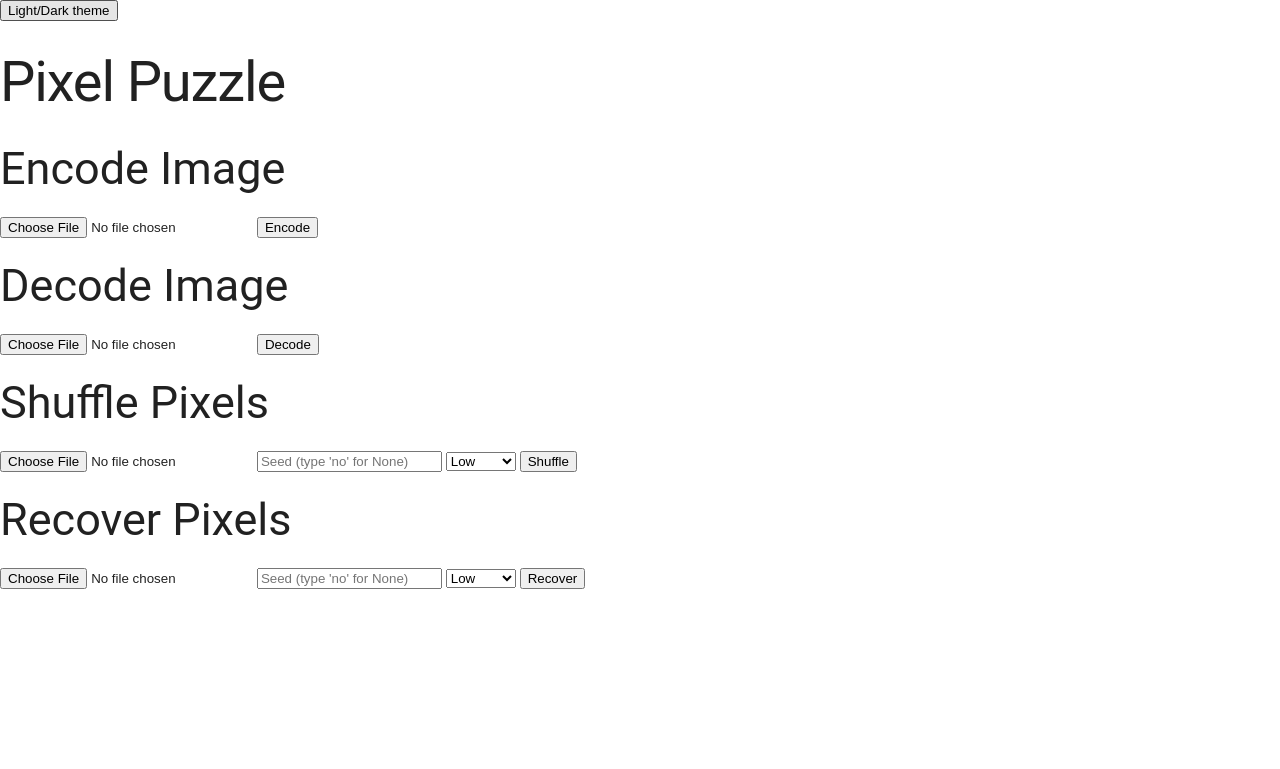
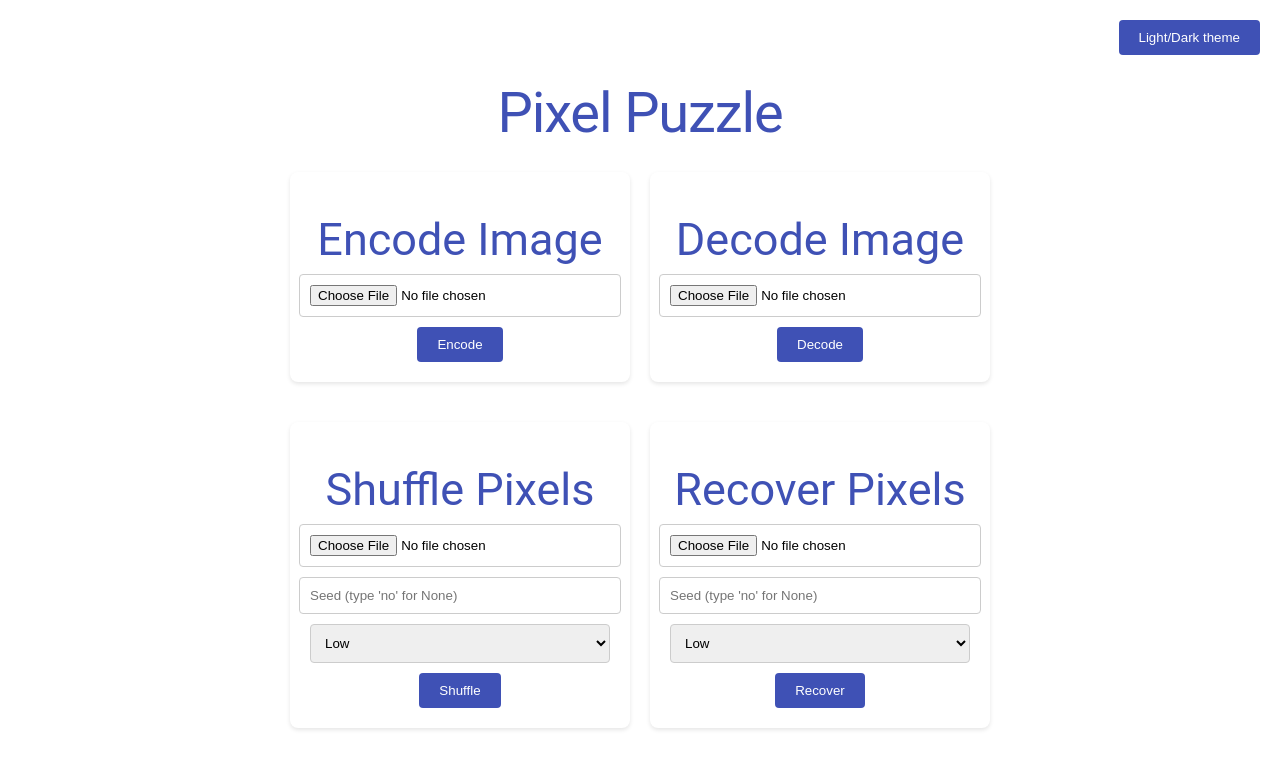
Before and after one commit to ZhanZiyuan/PixelPuzzle-web, a Flask app: page / in a window 1280 px wide. Shown: the top 769 px of the page. Run offline with Flask 3, Linux system fonts and the light colour scheme.

Commit message:
Fixed the references of `style.css` and `theme_toggle.js`.
Fixed the references of `style.css` and `theme_toggle.js` in `index.html`.

```diff
--- a/templates/index.html
+++ b/templates/index.html
@@ -6,8 +6,8 @@
   <meta name="viewport" content="width=device-width, initial-scale=1.0" />
   <title>Pixel Puzzle</title>
   <link rel="stylesheet" href="https://cdnjs.cloudflare.com/ajax/libs/material-design-lite/1.3.0/material.min.css" />
-  <link rel="stylesheet" href="../static/style.css" />
-  <script src="../static/theme_toggle.js"></script>
+  <link rel="stylesheet" href="../static/css/style.css" />
+  <script src="../static/js/theme_toggle.js"></script>
 </head>
 
 <body>
```
